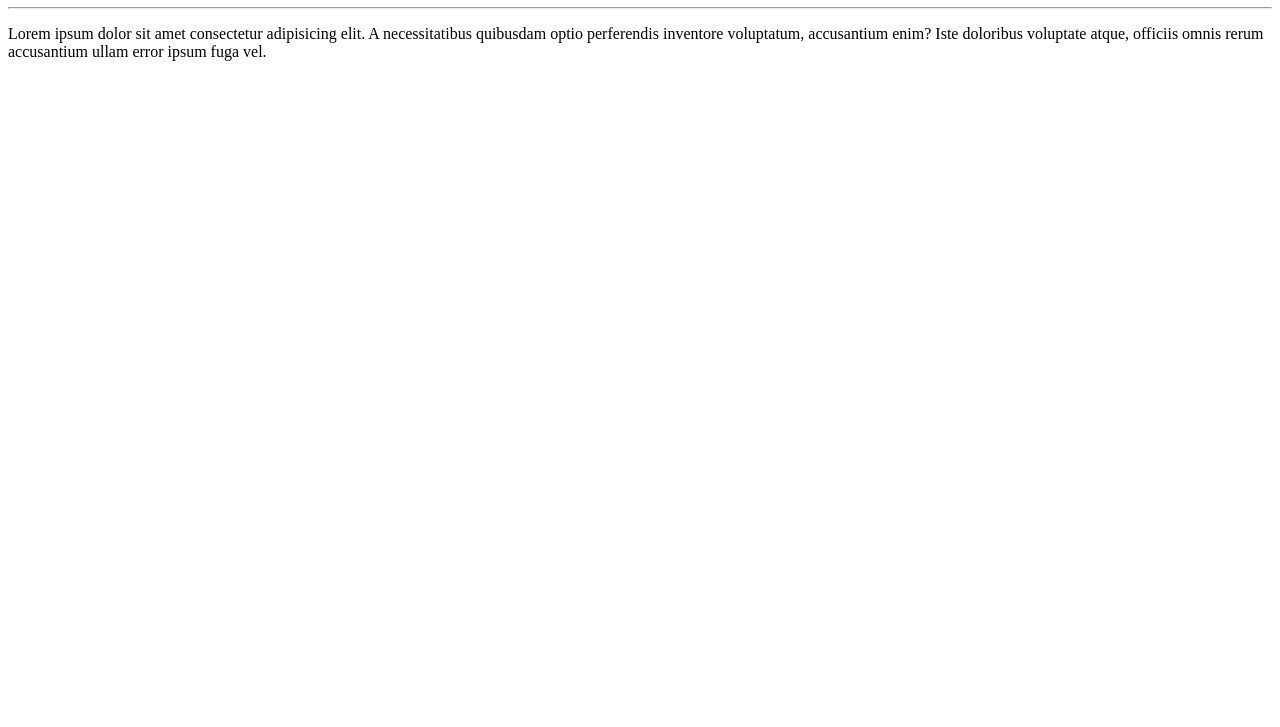
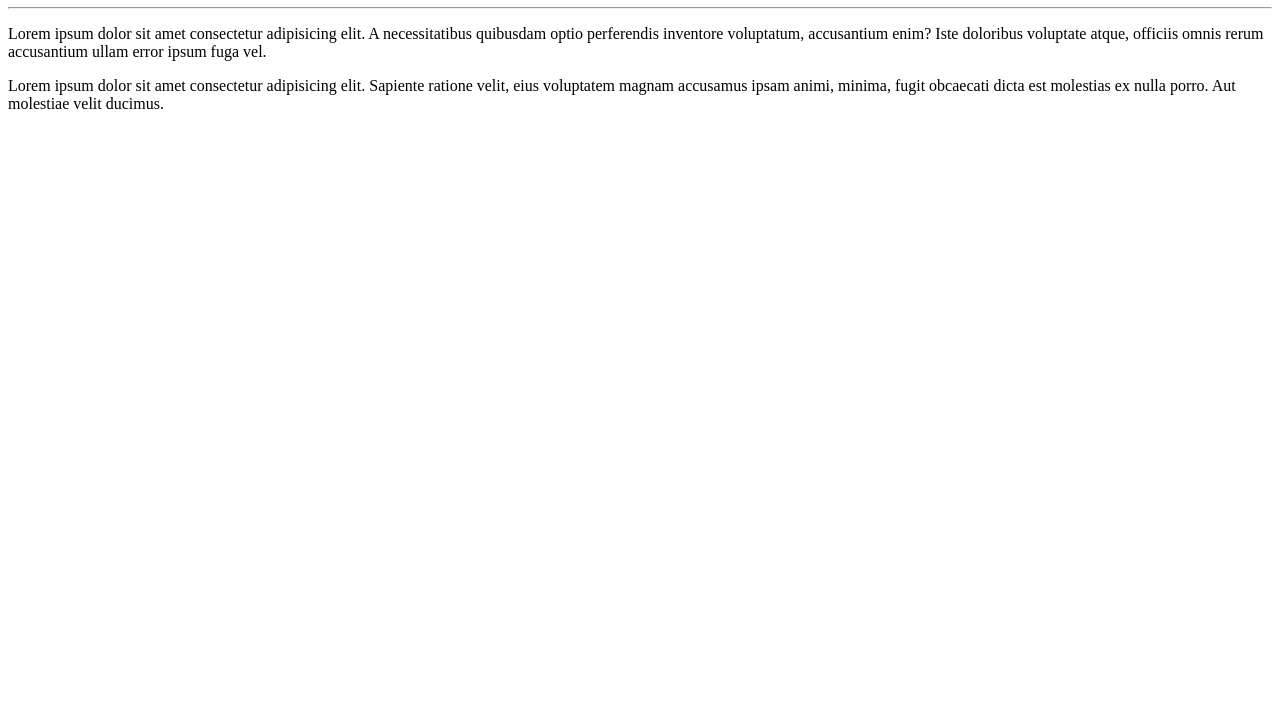
Before and after one commit to Shandel-dev/Ola-Mundo, a plain HTML site: page siteExemplo/index.html in a window 1280 px wide. Shown: the part 73-800 px from the top of the page. Drawn offline with Linux system fonts and the light colour scheme.

Commit message:
Arquivo index atualizado

```diff
--- a/siteExemplo/index.html
+++ b/siteExemplo/index.html
@@ -9,5 +9,6 @@
     <h1>Olá, Mundo!</h1>
     <hr>
     <p>Lorem ipsum dolor sit amet consectetur adipisicing elit. A necessitatibus quibusdam optio perferendis inventore voluptatum, accusantium enim? Iste doloribus voluptate atque, officiis omnis rerum accusantium ullam error ipsum fuga vel.</p>
+    <p>Lorem ipsum dolor sit amet consectetur adipisicing elit. Sapiente ratione velit, eius voluptatem magnam accusamus ipsam animi, minima, fugit obcaecati dicta est molestias ex nulla porro. Aut molestiae velit ducimus.</p>
 </body>
 </html>
```
